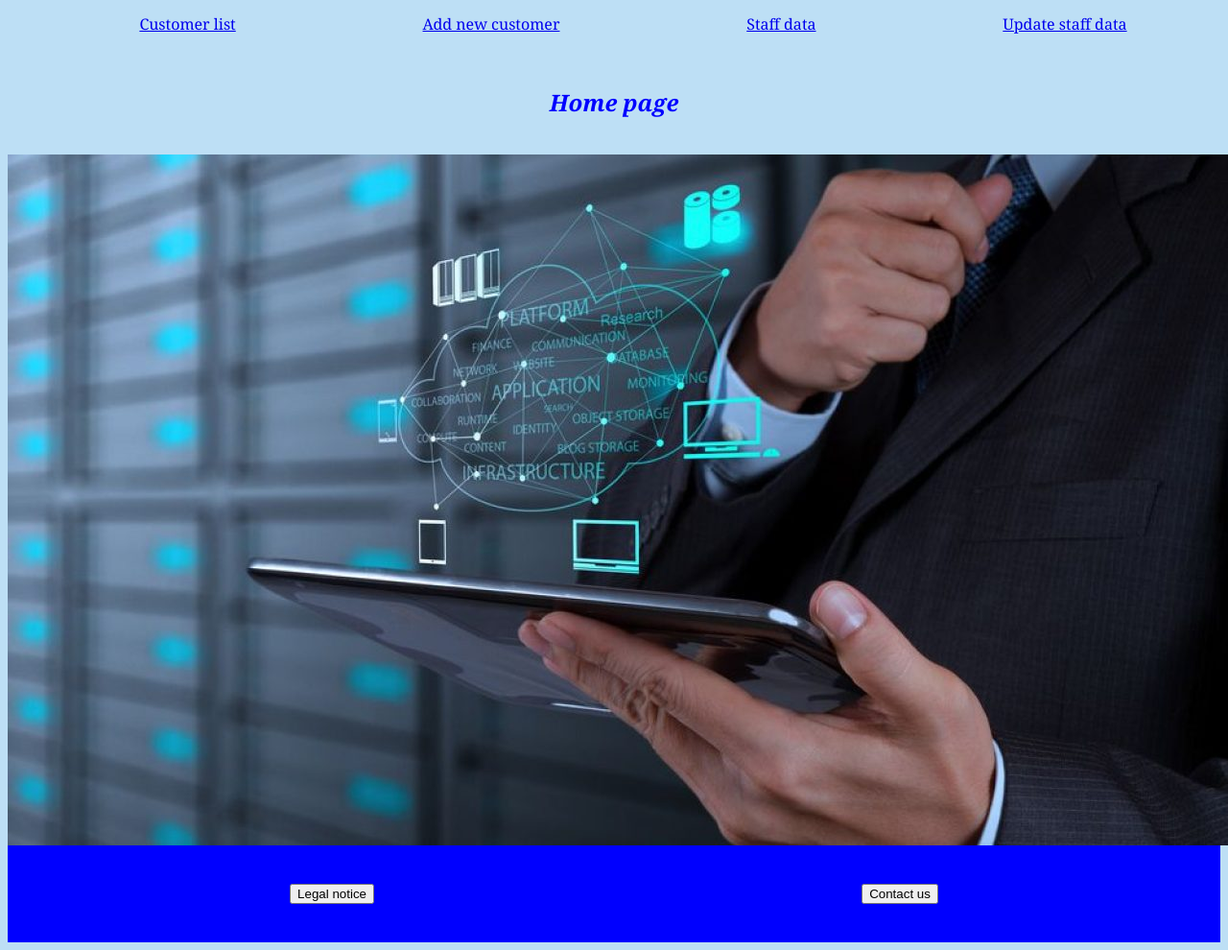
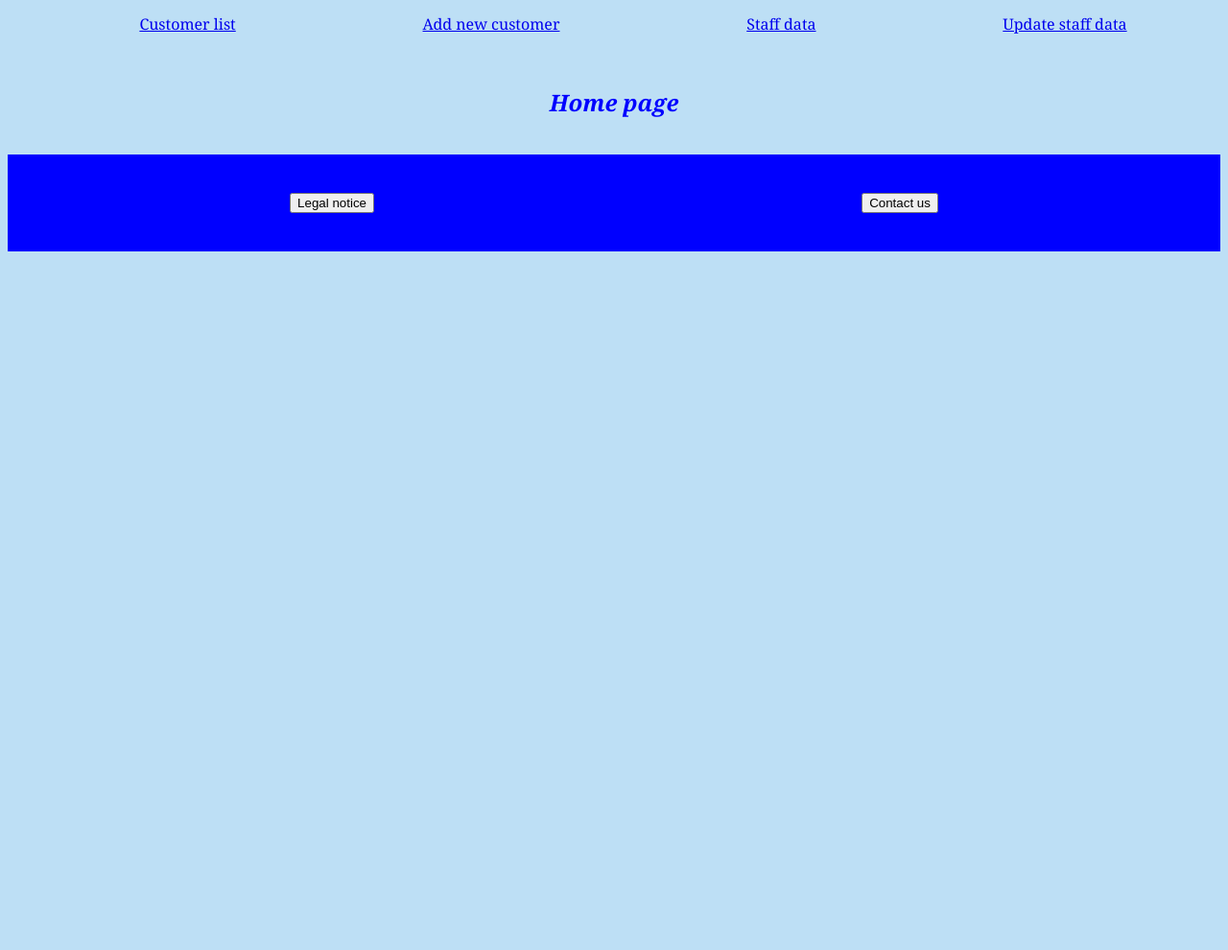
Before and after one commit to chlo06/ABI-Production, a PHP site: page / in a window 1280 px wide. Shown: the part 337-1327 px from the top of the page at 96% size. After the commit the page ends 599 px from the top, so only its background shows below. Run offline with PHP 8.4, Linux system fonts and the light colour scheme.

```diff
--- a/index.html
+++ b/index.html
@@ -39,7 +39,6 @@
 
         <h2> Home page </h2><br />
 
-        <a href="./index.html"><img src="./Pictures/home.jpg" id = "homePic" /></a>
 
         <footer><button> Legal notice </button> <button> Contact us </button></footer>
 </body>
--- a/style.css
+++ b/style.css
@@ -66,7 +66,3 @@ footer {
     display: flex;
     justify-content: space-around;
 }
-#homePic{
-    display: flex;
-    justify-content: center;
-}
```
